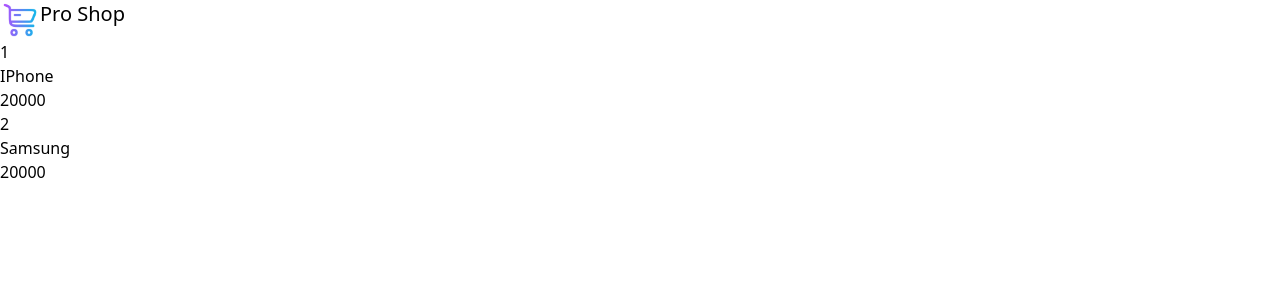
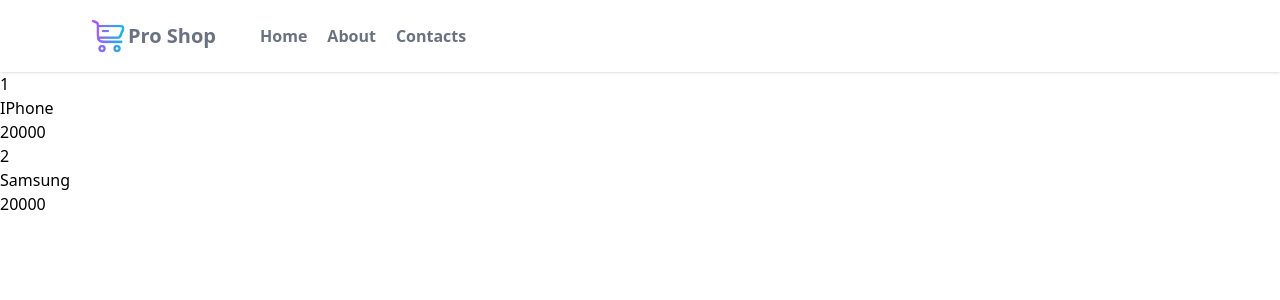
Before and after one commit to azbuka827/Ecommerce, a Django app: page / in a window 1280 px wide. Shown: the top 300 px of the page. Run offline with Django 4.2, Linux system fonts and the light colour scheme; data comes from the database, SQL or seed files in the repository.

Commit message:
base template + navbar

```diff
--- a/myapp/static/myapp/src/output.css
+++ b/myapp/static/myapp/src/output.css
@@ -8,9 +8,14 @@
     --font-mono: ui-monospace, SFMono-Regular, Menlo, Monaco, Consolas, "Liberation Mono",
       "Courier New", monospace;
     --color-amber-700: oklch(55.5% 0.163 48.998);
+    --color-gray-500: oklch(55.1% 0.027 264.364);
+    --color-gray-600: oklch(44.6% 0.03 256.802);
+    --color-white: #fff;
     --spacing: 0.25rem;
+    --container-6xl: 72rem;
     --text-xl: 1.25rem;
     --text-xl--line-height: calc(1.75 / 1.25);
+    --font-weight-semibold: 600;
     --default-font-family: var(--font-sans);
     --default-mono-font-family: var(--font-mono);
   }
@@ -164,6 +169,30 @@
   .static {
     position: static;
   }
+  .container {
+    width: 100%;
+    @media (width >= 40rem) {
+      max-width: 40rem;
+    }
+    @media (width >= 48rem) {
+      max-width: 48rem;
+    }
+    @media (width >= 64rem) {
+      max-width: 64rem;
+    }
+    @media (width >= 80rem) {
+      max-width: 80rem;
+    }
+    @media (width >= 96rem) {
+      max-width: 96rem;
+    }
+  }
+  .mx-auto {
+    margin-inline: auto;
+  }
+  .block {
+    display: block;
+  }
   .flex {
     display: flex;
   }
@@ -182,11 +211,37 @@
   .w-10 {
     width: calc(var(--spacing) * 10);
   }
+  .max-w-6 {
+    max-width: calc(var(--spacing) * 6);
+  }
+  .max-w-6xl {
+    max-width: var(--container-6xl);
+  }
   .border-collapse {
     border-collapse: collapse;
   }
   .resize {
     resize: both;
+  }
+  .items-center {
+    align-items: center;
+  }
+  .justify-between {
+    justify-content: space-between;
+  }
+  .space-x-1 {
+    :where(& > :not(:last-child)) {
+      --tw-space-x-reverse: 0;
+      margin-inline-start: calc(calc(var(--spacing) * 1) * var(--tw-space-x-reverse));
+      margin-inline-end: calc(calc(var(--spacing) * 1) * calc(1 - var(--tw-space-x-reverse)));
+    }
+  }
+  .space-x-7 {
+    :where(& > :not(:last-child)) {
+      --tw-space-x-reverse: 0;
+      margin-inline-start: calc(calc(var(--spacing) * 7) * var(--tw-space-x-reverse));
+      margin-inline-end: calc(calc(var(--spacing) * 7) * calc(1 - var(--tw-space-x-reverse)));
+    }
   }
   .border {
     border-style: var(--tw-border-style);
@@ -195,22 +250,128 @@
   .bg-amber-700 {
     background-color: var(--color-amber-700);
   }
+  .bg-white {
+    background-color: var(--color-white);
+  }
+  .px-2 {
+    padding-inline: calc(var(--spacing) * 2);
+  }
+  .px-4 {
+    padding-inline: calc(var(--spacing) * 4);
+  }
+  .px-6 {
+    padding-inline: calc(var(--spacing) * 6);
+  }
+  .py-4 {
+    padding-block: calc(var(--spacing) * 4);
+  }
+  .py-6 {
+    padding-block: calc(var(--spacing) * 6);
+  }
   .text-xl {
     font-size: var(--text-xl);
     line-height: var(--tw-leading, var(--text-xl--line-height));
   }
+  .font-semibold {
+    --tw-font-weight: var(--font-weight-semibold);
+    font-weight: var(--font-weight-semibold);
+  }
+  .text-gray-500 {
+    color: var(--color-gray-500);
+  }
+  .text-gray-600 {
+    color: var(--color-gray-600);
+  }
   .underline {
     text-decoration-line: underline;
+  }
+  .shadow {
+    --tw-shadow: 0 1px 3px 0 var(--tw-shadow-color, rgb(0 0 0 / 0.1)), 0 1px 2px -1px var(--tw-shadow-color, rgb(0 0 0 / 0.1));
+    box-shadow: var(--tw-inset-shadow), var(--tw-inset-ring-shadow), var(--tw-ring-offset-shadow), var(--tw-ring-shadow), var(--tw-shadow);
   }
   .outline {
     outline-style: var(--tw-outline-style);
     outline-width: 1px;
   }
 }
+@property --tw-space-x-reverse {
+  syntax: "*";
+  inherits: false;
+  initial-value: 0;
+}
 @property --tw-border-style {
   syntax: "*";
   inherits: false;
   initial-value: solid;
+}
+@property --tw-font-weight {
+  syntax: "*";
+  inherits: false;
+}
+@property --tw-shadow {
+  syntax: "*";
+  inherits: false;
+  initial-value: 0 0 #0000;
+}
+@property --tw-shadow-color {
+  syntax: "*";
+  inherits: false;
+}
+@property --tw-shadow-alpha {
+  syntax: "<percentage>";
+  inherits: false;
+  initial-value: 100%;
+}
+@property --tw-inset-shadow {
+  syntax: "*";
+  inherits: false;
+  initial-value: 0 0 #0000;
+}
+@property --tw-inset-shadow-color {
+  syntax: "*";
+  inherits: false;
+}
+@property --tw-inset-shadow-alpha {
+  syntax: "<percentage>";
+  inherits: false;
+  initial-value: 100%;
+}
+@property --tw-ring-color {
+  syntax: "*";
+  inherits: false;
+}
+@property --tw-ring-shadow {
+  syntax: "*";
+  inherits: false;
+  initial-value: 0 0 #0000;
+}
+@property --tw-inset-ring-color {
+  syntax: "*";
+  inherits: false;
+}
+@property --tw-inset-ring-shadow {
+  syntax: "*";
+  inherits: false;
+  initial-value: 0 0 #0000;
+}
+@property --tw-ring-inset {
+  syntax: "*";
+  inherits: false;
+}
+@property --tw-ring-offset-width {
+  syntax: "<length>";
+  inherits: false;
+  initial-value: 0px;
+}
+@property --tw-ring-offset-color {
+  syntax: "*";
+  inherits: false;
+  initial-value: #fff;
+}
+@property --tw-ring-offset-shadow {
+  syntax: "*";
+  inherits: false;
+  initial-value: 0 0 #0000;
 }
 @property --tw-outline-style {
   syntax: "*";
@@ -220,7 +381,23 @@
 @layer properties {
   @supports ((-webkit-hyphens: none) and (not (margin-trim: inline))) or ((-moz-orient: inline) and (not (color:rgb(from red r g b)))) {
     *, ::before, ::after, ::backdrop {
+      --tw-space-x-reverse: 0;
       --tw-border-style: solid;
+      --tw-font-weight: initial;
+      --tw-shadow: 0 0 #0000;
+      --tw-shadow-color: initial;
+      --tw-shadow-alpha: 100%;
+      --tw-inset-shadow: 0 0 #0000;
+      --tw-inset-shadow-color: initial;
+      --tw-inset-shadow-alpha: 100%;
+      --tw-ring-color: initial;
+      --tw-ring-shadow: 0 0 #0000;
+      --tw-inset-ring-color: initial;
+      --tw-inset-ring-shadow: 0 0 #0000;
+      --tw-ring-inset: initial;
+      --tw-ring-offset-width: 0px;
+      --tw-ring-offset-color: #fff;
+      --tw-ring-offset-shadow: 0 0 #0000;
       --tw-outline-style: solid;
     }
   }
--- /dev/null
+++ b/myapp/templates/myapp/base.html
@@ -0,0 +1,18 @@
+
+{% load static %}
+
+<!DOCTYPE html>
+
+<html lang="en">
+<head>
+    <meta charset="UTF-8">
+    <meta name="viewport" content="width=device-width, initial-scale=1.0">
+    <title>Document</title>
+    <link rel="stylesheet" href="{% static "myapp/src/output.css" %}">
+</head>
+<body>
+    {% block content %}
+
+    {% endblock content %}
+</body>
+</html>
--- a/myapp/templates/myapp/index.html
+++ b/myapp/templates/myapp/index.html
@@ -1,24 +1,34 @@
+{% extends "myapp/base.html" %}
+
 {% load static %}
 
 
-<!DOCTYPE html>
-<html lang="en">
-<head>
-    <meta charset="UTF-8">
-    <meta name="viewport" content="width=device-width, initial-scale=1.0">
-    <link rel="stylesheet" href="{% static "myapp/src/output.css" %}">
-    <title>Document</title>
-</head>
-<body>
 
-    <nav>
+{% block content %}
+{% comment %} Navigation {% endcomment %}
+        <nav class="bg-white shadow">
+            {% comment %} Main container {% endcomment %}
+            <div class="max-w-6xl mx-auto px-4">
+                <div class="flex justify-between">
+                    <div class="flex space-x-7">
+                        {% comment %} Logo {% endcomment %}
                         <div>
-            <div>
-                <div>
-                    <div class="flex">
+                            <a href="#" class="flex items-center px-2 py-4">
+
                                 <img class="h-10 w-10" src="{% static "images/cart.png" %}" alt="">
-                        <p class="text-xl">Pro Shop</p>
+                                <span class="text-gray-500 font-semibold text-xl">Pro Shop</span>
+                            </a>
+
                         </div>
+
+                        {% comment %} Nav links {% endcomment %}
+                        <div class="items-center flex space-x-1">
+                            <a href="#" class="py-4 px-2 text-gray-500 font-semibold">Home</a>
+                            <a href="#" class="py-4 px-2 text-gray-500 font-semibold">About</a>
+                            <a href="#" class="py-4 px-2 text-gray-500 font-semibold">Contacts</a>
+
+                        </div>
+
                     </div>
                 </div>
             </div>
@@ -38,5 +48,6 @@
         </a>
 
         {% endfor %}
-</body>
-</html>
+
+
+{% endblock content %}
--- a/mysite/settings.py
+++ b/mysite/settings.py
@@ -117,7 +117,7 @@
 # https://docs.djangoproject.com/en/4.2/howto/static-files/
 
 STATIC_URL = 'static/'
-STATICFILES_DIRS = [BASE_DIR / "static"]
+STATICFILES_DIRS = [ BASE_DIR / "static"]
 STATIC_ROOT = BASE_DIR / "staticfiles"
 
 # Default primary key field type
```
Lines whose indentation alone changed are shown as unchanged.
